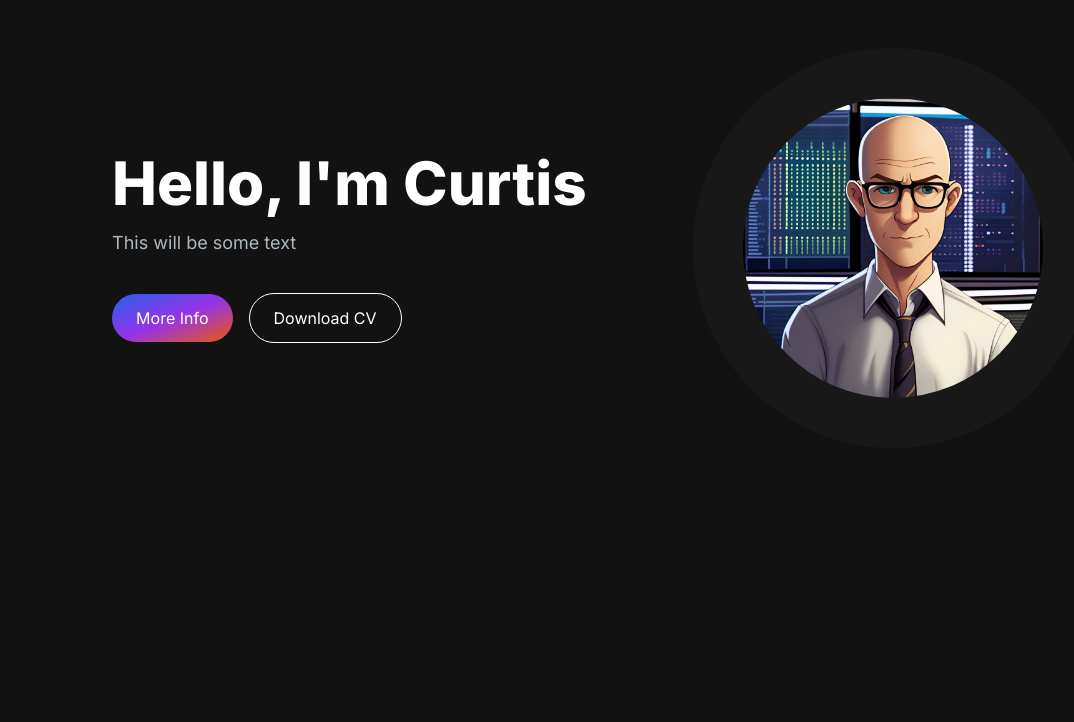
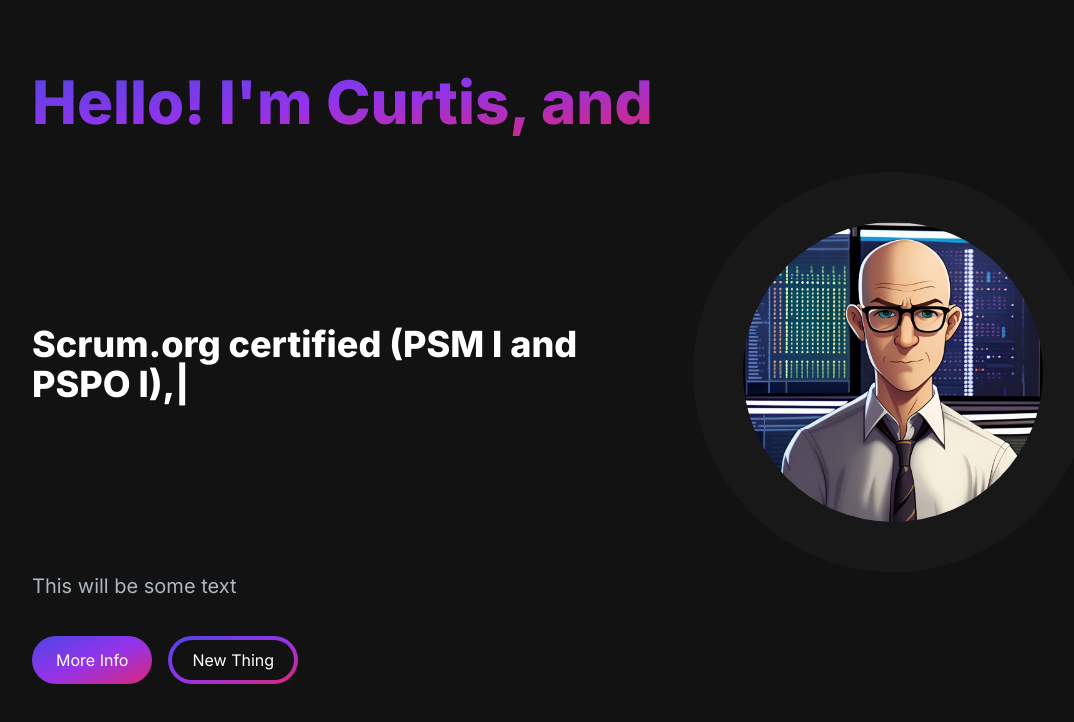
Before and after one commit to cw-roy/portfolio-next, a Next.js app: page / in a window 1280 px wide. Shown: the top 722 px of the page, without its empty margins (64-1138 px from the left). Built offline with nearby package versions, Linux system fonts and the light colour scheme.

Commit message:
Add animation and styling

```diff
--- a/app/components/HeroSection.jsx
+++ b/app/components/HeroSection.jsx
@@ -1,20 +1,62 @@
+"use client";
+
+// HeroSection.jsx
+
 import React from "react";
 import Image from "next/image";
+import { TypeAnimation } from "react-type-animation";
 
 const HeroSection = () => {
   return (
     <section>
+      <h1 className="px=6 py-6 text-white mb-4 text-4xl sm:text-5xl lg:text-6xl font-extrabold">
+        <span className="text-transparent bg-clip-text bg-gradient-to-br from-indigo-600 via-purple-600 to-pink-600 ">
+          Hello! I&apos;m Curtis, and
+        </span>
+      </h1>
       <div className="grid grid-cols-1 lg:grid-cols-12">
         <div className="col-span-7 place-self-center text-center sm:text-left">
-          <h1 className="text-white mb-4 text-4xl sm:text-5xl lg:text-6xl font-extrabold">
-            Hello, I&apos;m Curtis
-          </h1>
-          <p className="text-[#ADB7BE] text-base sm:text-lg mb-6 lf:text-xl">
-            This will be some text
-          </p>
+          <div></div>
           <div>
-            <button className="px-6 py-3 w-full sm:w-fit rounded-full mr-4 bg-gradient-to-br from-blue-600 via-purple-600 to-orange-600 hover:bg-slate-200 text-white">More Info</button>
-            <button className="px-6 py-3 w-full sm:w-fit rounded-full bg-transparent hover:bg-slate-800 text-white border border-white mt-3 ">Download CV</button>
+            <h1 className="text-white mb-4 text-2xl sm:text-3xl lg:text-4xl font-extrabold">
+              <TypeAnimation
+                sequence={[
+                  // "Curtis",
+                  // 1000,
+                  "I'm an aficionado of all things tech,",
+                  1000,
+                  "Scrum.org certified (PSM I and PSPO I),",
+                  1000,
+                  "a Level 2 Desktop support consultant,",
+                  1000,
+                  "an AWS Certified Cloud Practitioner,",
+                  1000,
+                  // "Curtis",
+                  // 1000,
+                  "a fan of Python,",
+                  1000,
+                  "Linux Professional Institute certified,",
+                  1000,
+                  "having fun learning JavaScript,",
+                  250,
+                  "and HTML,",
+                  250,
+                  "and CSS,",
+                  1000,
+                  // "Curtis",
+                  // 1000,
+                  "an aspiring Full Stack engineer,",
+                  1000,
+                  "gaining experience with the MERN stack.",
+                  1000,
+                ]}
+                wrapper="span"
+                speed={50}
+                style={{ display: "inline-block" }}
+                omitDeletionAnimation={true}
+                repeat={Infinity}
+              />
+            </h1>
           </div>
         </div>
         <div className="col-span-5 place-self-center mt-4 lg:mt-0">
@@ -29,6 +71,19 @@ const HeroSection = () => {
           </div>
         </div>
       </div>
+      <div className="text-[#ADB7BE] text-base sm:text-lg mb-6 lg:text-xl">
+        <p>This will be some text</p>
+      </div>
+      <div>
+        <button className="px-6 py-3 w-full sm:w-fit rounded-full mr-4 bg-gradient-to-br from-indigo-600 via-purple-600 to-pink-600 hover:bg-slate-200 text-white">
+          More Info
+        </button>
+        <button className="px-1 py-1 w-full sm:w-fit rounded-full bg-gradient-to-br from-indigo-600 via-purple-600 to-pink-600 hover:bg-slate-800 text-white mt-3 ">
+          <span className="block bg-[#121212] hover:bg-slate-800 rounded-full px-5 py-2 ">
+            New Thing
+          </span>
+        </button>
+      </div>
     </section>
   );
 };
--- a/app/layout.js
+++ b/app/layout.js
@@ -4,7 +4,7 @@ import { Inter } from 'next/font/google'
 const inter = Inter({ subsets: ['latin'] })
 
 export const metadata = {
-  title: 'Create Next App',
+  title: 'Portfolio-NextJS',
   description: 'Generated by create next app',
 }
 
--- a/package.json
+++ b/package.json
@@ -16,6 +16,7 @@
     "postcss": "8.4.29",
     "react": "18.2.0",
     "react-dom": "18.2.0",
+    "react-type-animation": "^3.1.0",
     "tailwindcss": "3.3.3"
   }
 }
```
Also changed, not shown: 1 other file (tests, documents, lock files or other folders).
